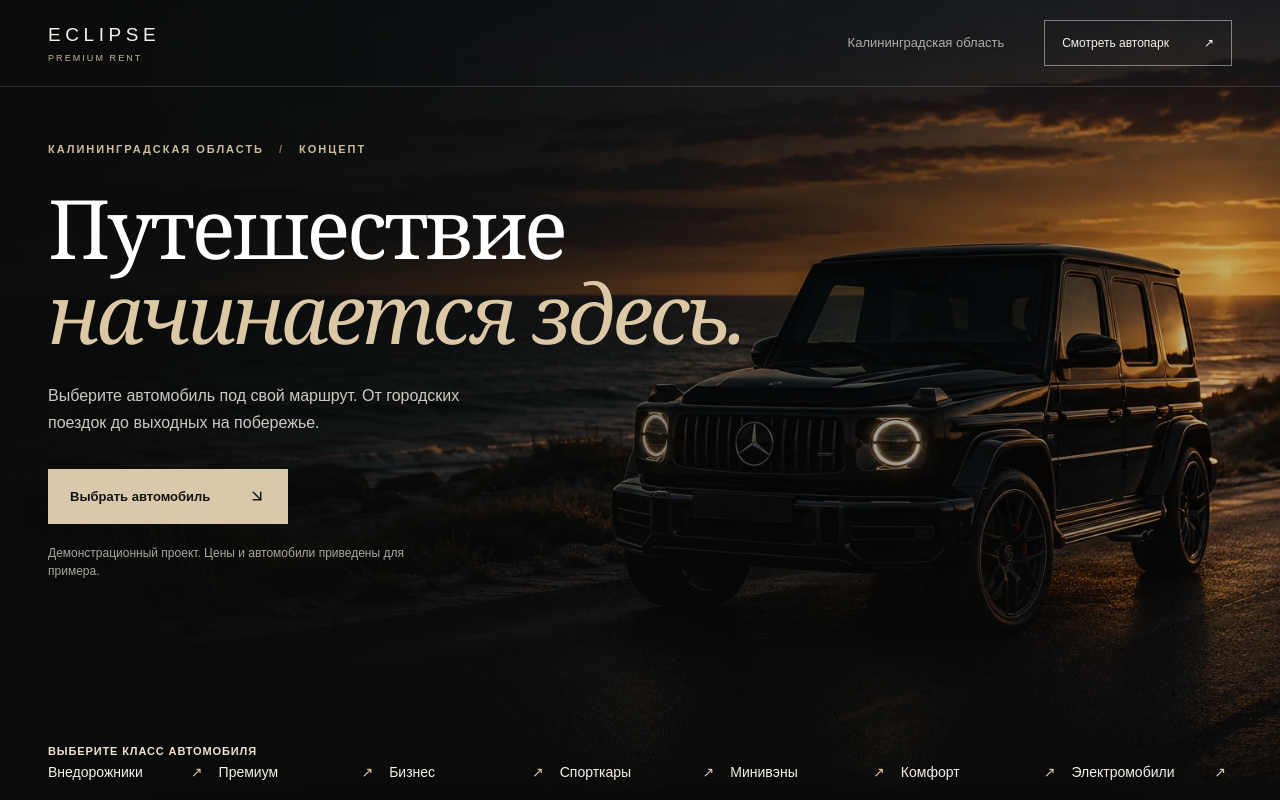
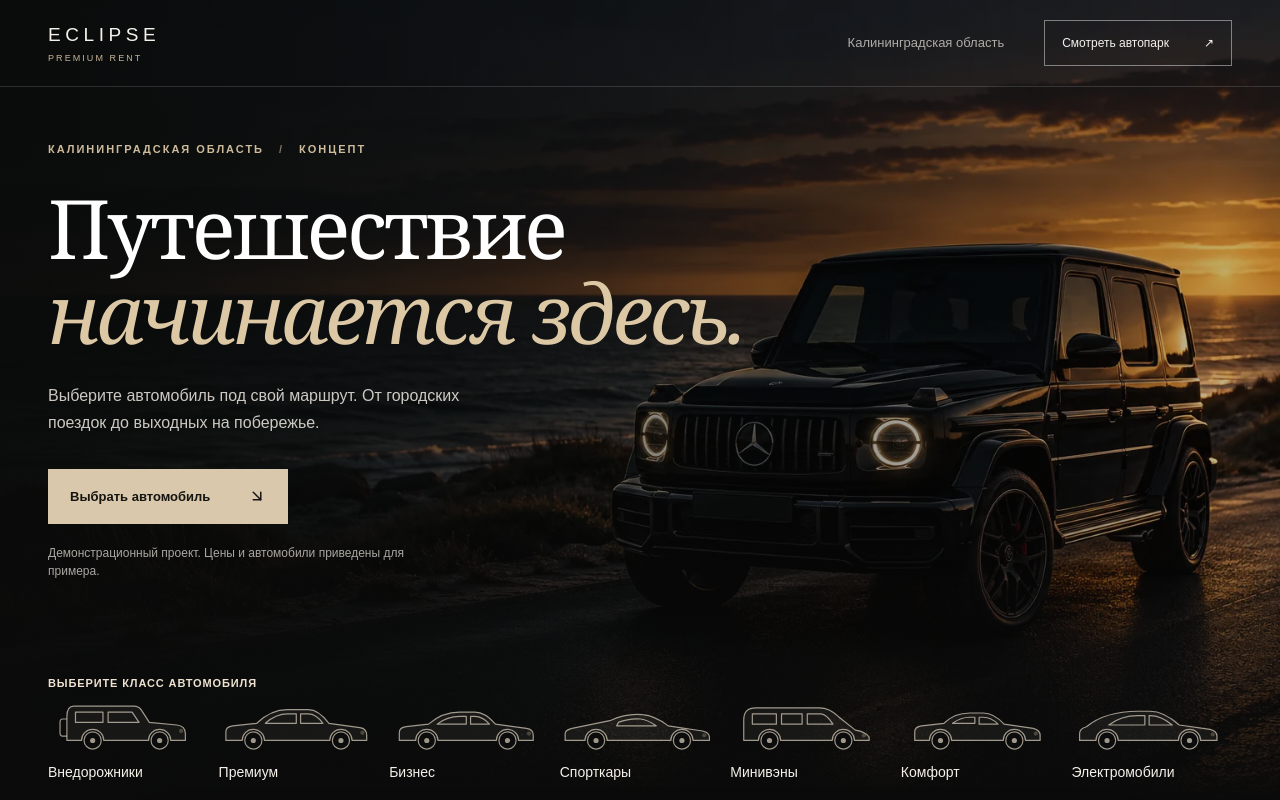
Before and after one commit to PavelHopson/Eclipse-PremiumRent, a React (Vite) app: page / in a window 1280 px wide. Shown: the top 800 px of the page. Built offline with nearby package versions, Linux system fonts and the light colour scheme.

Commit message:
feat: car silhouettes that light up in class picker

```diff
--- a/src/components/CategorySelector.tsx
+++ b/src/components/CategorySelector.tsx
@@ -1,4 +1,4 @@
-import React from "react";
+import React, { useState } from "react";
 import { CAR_CLASSES } from "../types";
 import type { CarClass } from "../types";
 
@@ -6,9 +6,104 @@ interface CategorySelectorProps {
   onSelect?: (category: CarClass) => void;
 }
 
+interface Silhouette {
+  start: number;
+  roof: string;
+  rear: number;
+  front: number;
+  windows: string[];
+  lamp: [number, number];
+}
+
+const SILHOUETTES: Record<CarClass, Silhouette> = {
+  Внедорожники: {
+    start: 22,
+    roof: "V22 Q22 10 30 10 H100 Q106 10 109 15 L118 29 L150 32 Q160 33 160 42 V50",
+    rear: 52,
+    front: 130,
+    windows: ["M32 17 H64 V29 H32 Z", "M70 17 H98 L106 29 H70 Z", "M22 25 H17 Q14 25 14 29 V41 Q14 45 17 45 H22"],
+    lamp: [155, 39],
+  },
+  Премиум: {
+    start: 8,
+    roof: "V40 Q8 34 16 33 L44 30 Q60 14 80 14 H104 Q116 14 128 30 L164 35 Q172 36 172 44 V50",
+    rear: 40,
+    front: 142,
+    windows: ["M54 30 Q66 19 80 19 H90 V30 Z", "M95 19 H104 Q113 19 121 30 H95 Z"],
+    lamp: [167, 41],
+  },
+  Бизнес: {
+    start: 12,
+    roof: "V41 Q12 35 20 34 L46 31 Q62 17 82 17 H100 Q112 17 124 31 L160 36 Q168 37 168 44 V50",
+    rear: 44,
+    front: 138,
+    windows: ["M56 31 Q68 22 82 22 H90 V31 Z", "M95 22 H100 Q109 22 117 31 H95 Z"],
+    lamp: [163, 42],
+  },
+  Спорткары: {
+    start: 6,
+    roof: "V42 Q6 38 14 36 L58 27 Q78 18 96 20 Q110 21 126 33 L166 39 Q174 41 174 46 V50",
+    rear: 42,
+    front: 142,
+    windows: ["M68 29 Q80 24 94 25 Q102 26 112 33 H66 Z"],
+    lamp: [168, 44],
+  },
+  Минивэны: {
+    start: 16,
+    roof: "V26 Q16 12 30 12 H104 Q116 12 126 22 L146 38 Q158 40 162 46 V50",
+    rear: 46,
+    front: 132,
+    windows: ["M26 19 H54 V31 H26 Z", "M60 19 H84 V31 H60 Z", "M90 19 H106 Q112 19 120 31 H90 Z"],
+    lamp: [156, 44],
+  },
+  Комфорт: {
+    start: 16,
+    roof: "V40 Q16 34 24 33 L50 30 Q62 18 80 18 H96 Q108 18 120 31 L154 36 Q162 38 162 44 V50",
+    rear: 46,
+    front: 132,
+    windows: ["M60 30 Q70 23 80 23 H86 V30 Z", "M91 23 H96 Q105 23 113 31 H91 Z"],
+    lamp: [157, 42],
+  },
+  Электромобили: {
+    start: 10,
+    roof: "V42 Q10 36 18 34 Q40 16 78 16 H92 Q108 16 126 32 L162 37 Q170 39 170 45 V50",
+    rear: 42,
+    front: 138,
+    windows: ["M44 32 Q58 21 78 21 H86 V32 Z", "M91 21 H92 Q105 21 118 32 H91 Z"],
+    lamp: [165, 43],
+  },
+};
+
+const ARCH = 13;
+const WHEEL = 10;
+
+const CarSilhouette: React.FC<{ shape: Silhouette }> = ({ shape }) => {
+  const { start, roof, rear, front, windows, lamp } = shape;
+  const body =
+    `M${start} 50 ${roof} H${front + ARCH} A${ARCH} ${ARCH} 0 0 0 ${front - ARCH} 50 ` +
+    `H${rear + ARCH} A${ARCH} ${ARCH} 0 0 0 ${rear - ARCH} 50 Z`;
+  return (
+    <svg className="rent-category-art" viewBox="0 0 180 64" preserveAspectRatio="xMinYMid meet" aria-hidden="true">
+      <path className="rent-car-body" d={body} />
+      {windows.map((d) => (
+        <path className="rent-car-glass" d={d} key={d} />
+      ))}
+      {[rear, front].map((x) => (
+        <g key={x}>
+          <circle className="rent-car-wheel" cx={x} cy={50} r={WHEEL} />
+          <circle className="rent-car-hub" cx={x} cy={50} r={3} />
+        </g>
+      ))}
+      <circle className="rent-car-lamp" cx={lamp[0]} cy={lamp[1]} r={2.5} />
+    </svg>
+  );
+};
+
 export const CategorySelector: React.FC<CategorySelectorProps> = ({
   onSelect,
-}) => (
+}) => {
+  const [active, setActive] = useState<CarClass | null>(null);
+  return (
     <section className="rent-categories" aria-labelledby="category-title">
       <div className="rent-container">
         <div className="rent-category-heading">
@@ -20,12 +115,18 @@ export const CategorySelector: React.FC<CategorySelectorProps> = ({
             <button
               type="button"
               key={category}
-            onClick={() => onSelect?.(category)}
+              aria-pressed={active === category}
+              onClick={() => {
+                setActive(category);
+                onSelect?.(category);
+              }}
             >
-            <span className="rent-category-name">{category} <span aria-hidden="true">↗</span></span>
+              <CarSilhouette shape={SILHOUETTES[category]} />
+              <span className="rent-category-name">{category}</span>
             </button>
           ))}
         </div>
       </div>
     </section>
   );
+};
--- a/src/premium.css
+++ b/src/premium.css
@@ -225,45 +225,72 @@
   transition: color 220ms ease;
 }
 .rent-category-art {
-  height: 82px;
-  display: flex;
-  align-items: center;
-  justify-content: center;
+  display: block;
+  width: 100%;
+  max-width: 160px;
+  height: 62px;
+  overflow: visible;
+  stroke-linejoin: round;
+  transition: filter 240ms ease, transform 240ms ease;
 }
-.rent-category-art img {
-  width: 100%;
-  max-width: 179px;
-  height: 100%;
-  object-fit: contain;
-  filter: brightness(1.8) drop-shadow(0 1px 2px rgba(238, 225, 205, .5));
-  transition: filter 220ms ease, transform 220ms ease;
+.rent-category-art path,
+.rent-category-art circle {
+  stroke: #eee2d0a6;
+  stroke-width: 1.4;
+  fill: none;
+  transition: stroke 240ms ease, fill 240ms ease, opacity 240ms ease;
 }
+.rent-category-art .rent-car-body { fill: #eee2d00f; }
+.rent-category-art .rent-car-wheel { fill: #0b0c0b; }
+.rent-category-art .rent-car-hub { fill: #eee2d0a6; stroke: none; }
+.rent-category-art .rent-car-lamp { fill: #e8d1ab; stroke: none; opacity: .25; }
 .rent-category-name {
-  display: flex;
-  align-items: center;
-  gap: 6px;
+  display: block;
+  margin-top: 6px;
   min-width: 0;
-}
-.rent-category-name span {
-  margin-left: auto;
-  color: #d9c8ab;
-  transition: transform 220ms ease, color 220ms ease;
 }
 .rent-category-list button:hover,
 .rent-category-list button:focus-visible,
-.rent-category-list button:active {
+.rent-category-list button:active,
+.rent-category-list button[aria-pressed="true"] {
   color: #e8d1ab;
 }
-.rent-category-list button:hover img,
-.rent-category-list button:focus-visible img,
-.rent-category-list button:active img {
-  filter: brightness(2.05) drop-shadow(0 2px 6px rgba(232, 209, 171, .72));
-  transform: translateY(-3px) scale(1.045);
+.rent-category-list button:hover .rent-category-art,
+.rent-category-list button:focus-visible .rent-category-art,
+.rent-category-list button:active .rent-category-art,
+.rent-category-list button[aria-pressed="true"] .rent-category-art {
+  filter: drop-shadow(0 0 7px #c9a96eb3);
+  transform: translateY(-2px);
 }
-.rent-category-list button:hover .rent-category-name span,
-.rent-category-list button:focus-visible .rent-category-name span {
-  color: #fff;
-  transform: translate(2px, -2px);
+.rent-category-list button:hover .rent-category-art path,
+.rent-category-list button:hover .rent-category-art circle,
+.rent-category-list button:focus-visible .rent-category-art path,
+.rent-category-list button:focus-visible .rent-category-art circle,
+.rent-category-list button:active .rent-category-art path,
+.rent-category-list button:active .rent-category-art circle,
+.rent-category-list button[aria-pressed="true"] .rent-category-art path,
+.rent-category-list button[aria-pressed="true"] .rent-category-art circle {
+  stroke: #e8d1ab;
+}
+.rent-category-list button:hover .rent-car-body,
+.rent-category-list button:focus-visible .rent-car-body,
+.rent-category-list button:active .rent-car-body,
+.rent-category-list button[aria-pressed="true"] .rent-car-body {
+  fill: #c9a96e47;
+}
+.rent-category-list button:hover .rent-car-hub,
+.rent-category-list button:focus-visible .rent-car-hub,
+.rent-category-list button:active .rent-car-hub,
+.rent-category-list button[aria-pressed="true"] .rent-car-hub {
+  fill: #e8d1ab;
+  stroke: none;
+}
+.rent-category-list button:hover .rent-car-lamp,
+.rent-category-list button:focus-visible .rent-car-lamp,
+.rent-category-list button:active .rent-car-lamp,
+.rent-category-list button[aria-pressed="true"] .rent-car-lamp {
+  opacity: 1;
+  stroke: none;
 }
 .rent-fleet {
   padding-top: 105px;
@@ -477,7 +504,7 @@
   }
   .rent-category-list::-webkit-scrollbar { display: none; }
   .rent-category-list button { flex: 0 0 135px; }
-  .rent-category-art { height: 74px; }
+  .rent-category-art { height: 54px; }
   .rent-category-heading span { display: inline; font-size: 10px; letter-spacing: 0; text-transform: none; }
   .rent-fleet {
     padding-top: 75px;
```
Lines whose indentation alone changed are shown as unchanged.
